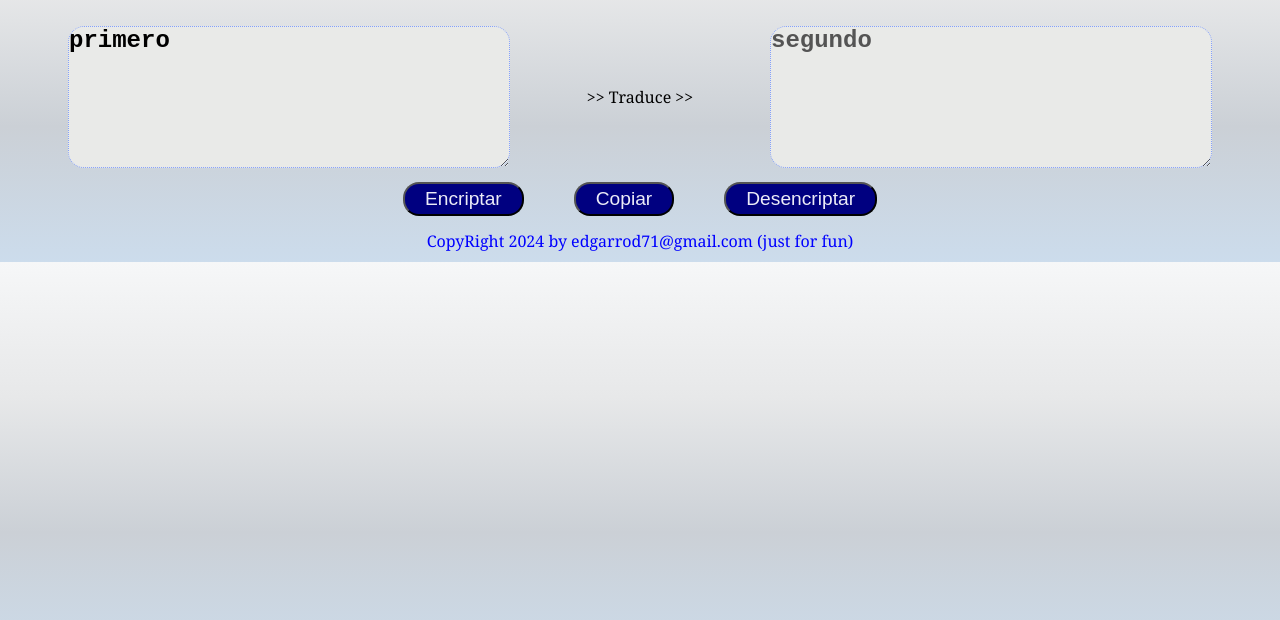
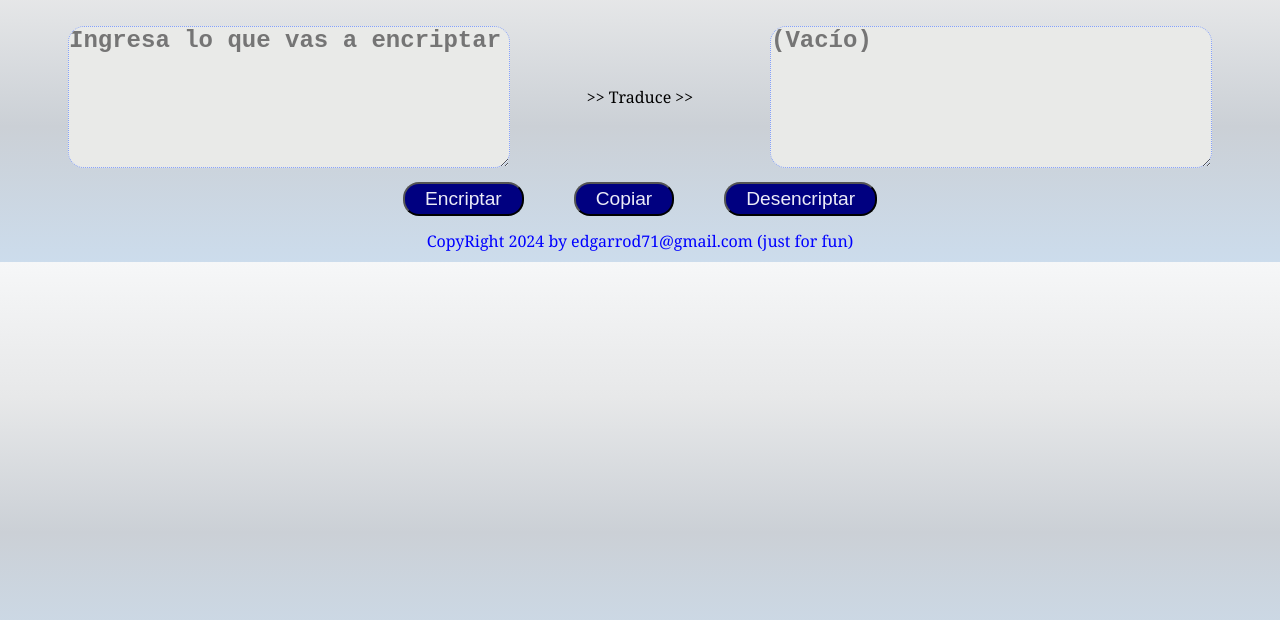
Before and after one commit to edgarrod71/kryptoJS, a plain HTML site: page encriptador.html in a window 1280 px wide. Shown: the part 144-764 px from the top of the page. Drawn offline with Linux system fonts and the light colour scheme.

Commit message:
esperando revisión de edgarrod

```diff
--- a/encriptador.html
+++ b/encriptador.html
@@ -16,9 +16,9 @@
         <p>Encriptador / Desencriptador - Alura</p>
     </header>
     <main>
-        <textarea name="inicial" id="inicial" cols="30" rows="10">primero</textarea>
+        <textarea name="inicial" id="inicial" placeholder="Ingresa lo que vas a encriptar"></textarea>
         <span></span> <!-- no borrar -->
-        <textarea name="traducido" id="traducido" disabled>segundo</textarea>
+        <textarea name="traducido" id="traducido" placeholder="(Vacío)" disabled></textarea>
     </main>
     <footer>
         <button onclick="krypto('#inicial', '#traducido', enumED.encripte)">Encriptar</button>
```
